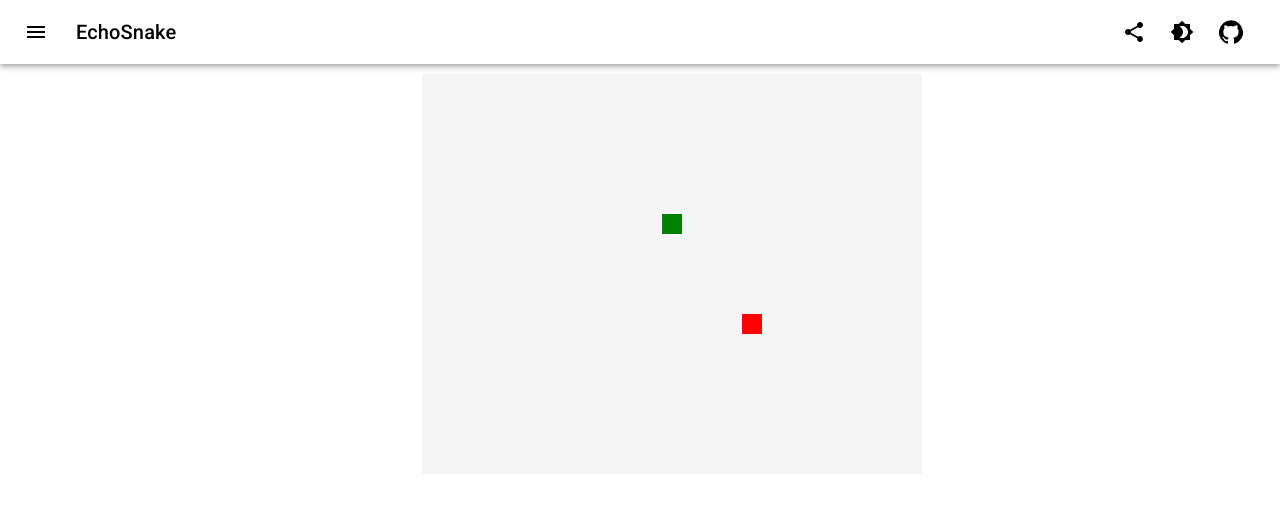
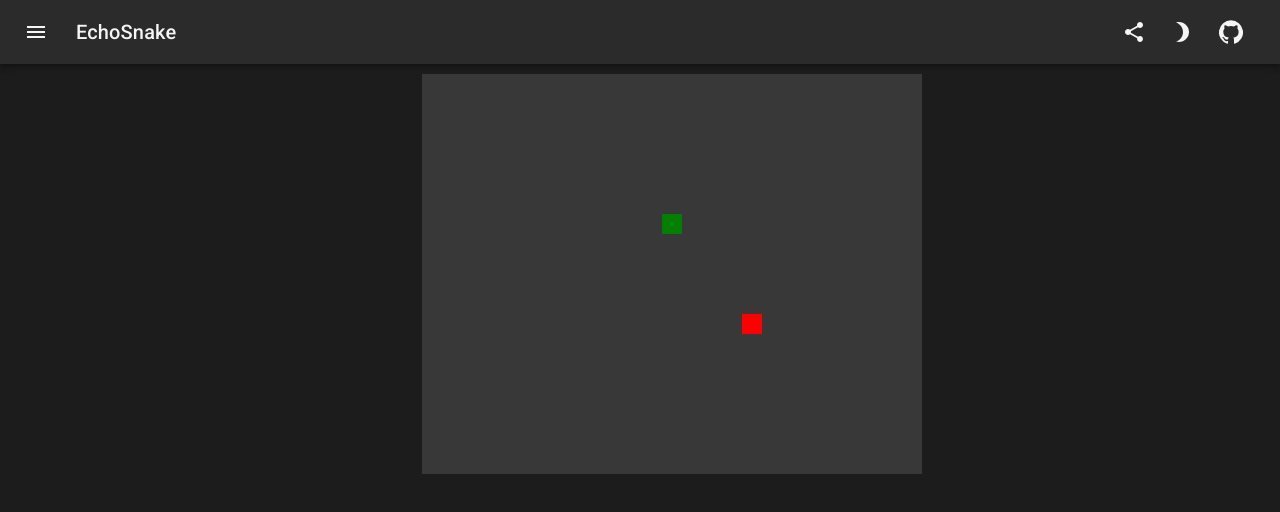
Before and after one commit to raujimenez/EchoSnake, a React (Create React App) app: page / in a window 1280 px wide. Shown: the top 512 px of the page. Built offline with nearby package versions, Linux system fonts and the light colour scheme.

Commit message:
made dark mode default

```diff
--- a/src/App.jsx
+++ b/src/App.jsx
@@ -11,7 +11,7 @@ function App() {
   const heightHook = useState(20);
   const widthHook = useState(25);
   const drawerHook = useState(false);
-  const themeHook = useState("light");
+  const themeHook = useState("dark");
 
   const values = {
     timeHook,
--- a/src/components/GameOptions.jsx
+++ b/src/components/GameOptions.jsx
@@ -89,8 +89,11 @@ function GameOptions(props) {
       marginLeft: "10px"
     },
     drawerPaper: {
-      backgroundColor: bgColor,
+      background: bgColor,
       color: textColor
+    },
+    dividerColor: {
+      backgroundColor: textColor
     }
   }));
 
@@ -98,7 +101,7 @@ function GameOptions(props) {
 
   return (
     <Drawer
-      classes={{ paper: classes.drawerPaper }}
+      classes={{paper: classes.drawerPaper}}
       open={drawerHook[0]}
       onClose={closeHandler}
       onKeyDown={event => setDrawerHook(false)}
@@ -108,7 +111,7 @@ function GameOptions(props) {
           <ChevronLeftIcon style={{ fill: svgFill }} />
         </IconButton>
       </div>
-      <Divider />
+      <Divider classes={{root: classes.dividerColor }}/>
       <br />
       <div className="GameOptions">
         <Typography
@@ -189,7 +192,7 @@ function GameOptions(props) {
         <br />
         <br />
 
-        <Divider />
+        <Divider classes={{root: classes.dividerColor }}/>
         <br />
         <div style={{ textAlign: "center" }}>
           <Button>
@@ -205,7 +208,7 @@ function GameOptions(props) {
         </div>
         <br />
 
-        <Divider />
+        <Divider classes={{root: classes.dividerColor }}/>
         <br />
         <div style={{ textAlign: "center" }}>
           <Typography
@@ -231,7 +234,7 @@ function GameOptions(props) {
           <br />
           <br />
 
-          <Divider />
+          <Divider classes={{root: classes.dividerColor }}/>
           <br />
           <Typography
             style={{ color: textColor }}
--- a/src/context/GameInfoContext.jsx
+++ b/src/context/GameInfoContext.jsx
@@ -5,7 +5,7 @@ const GameInfoContext = React.createContext({
   heightHook: [10, () => {}],
   widthHook: [10, () => {}],
   drawerHook: [false, () => {}],
-  themeHook: ["light", () => {}]
+  themeHook: ["dark", () => {}]
 });
 
 export default GameInfoContext;
```
